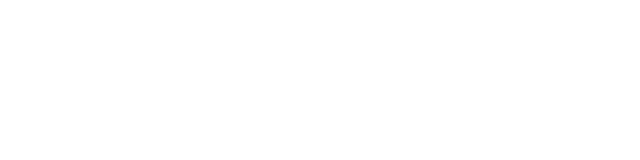
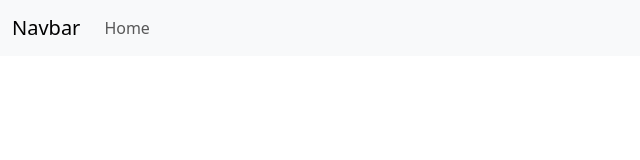
Before and after one commit to 7vTr0x7/React.js-2, a React (Vite) app in the folder IR5.1_CW/: page / in a window 1280 px wide. Shown: the top 160 px of the page, without its empty margins (0-640 px from the left). Built offline with nearby package versions, Linux system fonts and the light colour scheme.

Commit message:
IR5.1_CW - Home

```diff
--- a/IR5.1_CW/src/main.jsx
+++ b/IR5.1_CW/src/main.jsx
@@ -1,4 +1,6 @@
 import React from "react";
+import "bootstrap/dist/css/bootstrap.min.css";
+import "bootstrap/dist/js/bootstrap.bundle.js";
 import ReactDOM from "react-dom/client";
 import App from "./App.jsx";
 
--- a/IR5.1_CW/src/pages/Home.jsx
+++ b/IR5.1_CW/src/pages/Home.jsx
@@ -1,7 +1,36 @@
 import React from "react";
 
 const Home = () => {
-  return <div></div>;
+  return (
+    <header>
+      <nav className="navbar navbar-expand-lg bg-body-tertiary">
+        <div className="container-fluid">
+          <a className="navbar-brand" href="#">
+            Navbar
+          </a>
+          <button
+            className="navbar-toggler"
+            type="button"
+            data-bs-toggle="collapse"
+            data-bs-target="#navbarNav"
+            aria-controls="navbarNav"
+            aria-expanded="false"
+            aria-label="Toggle navigation">
+            <span className="navbar-toggler-icon"></span>
+          </button>
+          <div className="collapse navbar-collapse" id="navbarNav">
+            <ul className="navbar-nav">
+              <li className="nav-item">
+                <a className="nav-link " href="#">
+                  Home
+                </a>
+              </li>
+            </ul>
+          </div>
+        </div>
+      </nav>
+    </header>
+  );
 };
 
 export default Home;
```
